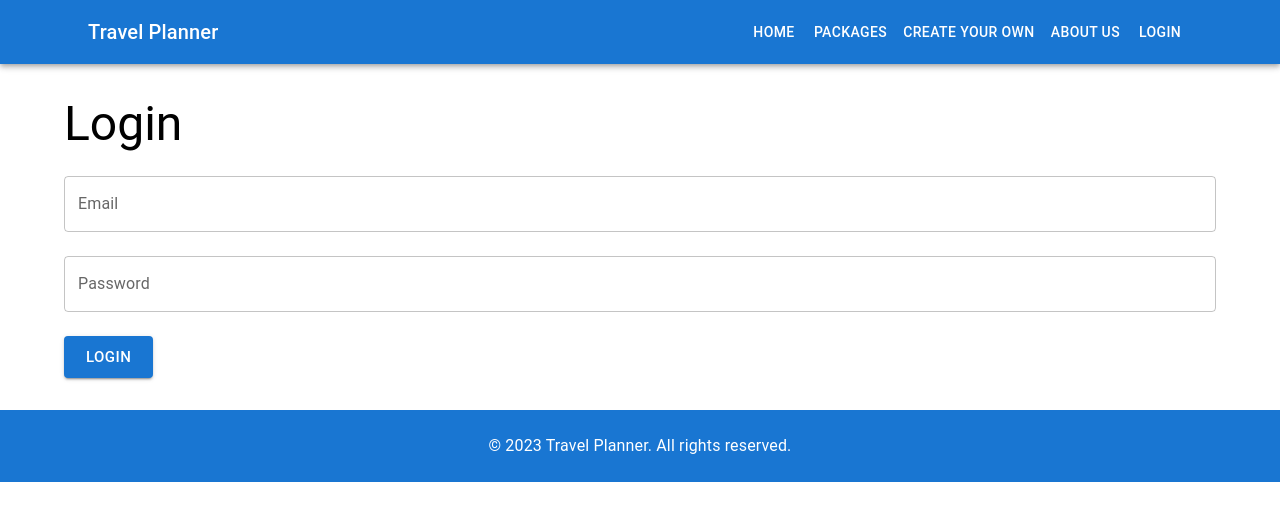
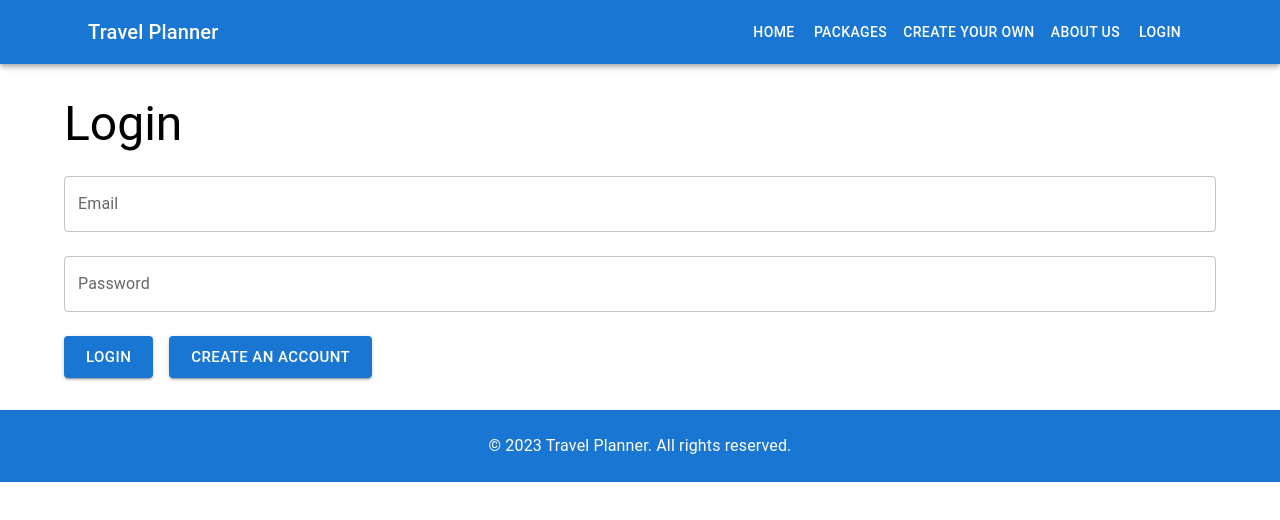
Before and after one commit to Narendra-bot07/TouristAssistance, a React (Create React App) app in the folder frontend/: page /login in a window 1280 px wide. Shown: the top 520 px of the page. Built offline with nearby package versions, Linux system fonts and the light colour scheme.

Commit message:
adding registration page

```diff
--- a/frontend/src/components/LoginPage/LoginPage.jsx
+++ b/frontend/src/components/LoginPage/LoginPage.jsx
@@ -1,5 +1,6 @@
 import React from 'react';
 import { Box, Typography, TextField, Button, Container } from '@mui/material';
+import { Link } from 'react-router-dom';
 
 const LoginPage = () => {
   return (
@@ -22,8 +23,11 @@ const LoginPage = () => {
             variant="outlined"
             sx={{ mb: 3 }}
           />
-          <Button variant="contained" size="large">
+          <Button variant="contained" size="large" sx={{mr : 2}}>
             Login
+          </Button>
+          <Button variant="contained" size="large" component={Link} to="/register">
+            Create an account
           </Button>
         </Box>
       </Box>
```
